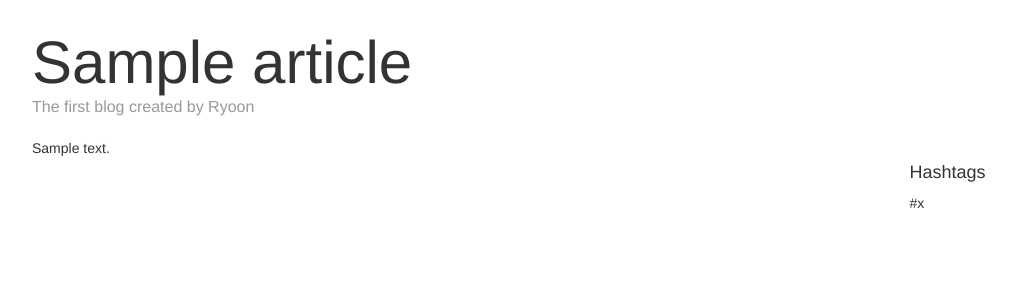
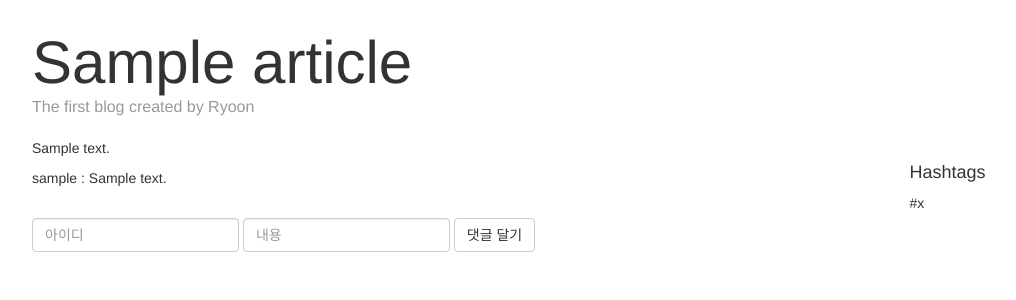
Before and after one commit to verycys/blog-for-office-worker, a Django app: template templates/detail.html in a window 1280 px wide. Shown: the part 40-340 px from the top of the page, without its empty margins (38-1054 px from the left). Run offline with Django 3.2, Linux system fonts and the light colour scheme; the template is opened without the code that fills it: most values are stand-ins (such as "Sample title", 1, 10 or a date in 2020); some libraries are stand-ins or nearby versions.

Commit message:
Add comments on detail.html

```diff
--- a/feed/models.py
+++ b/feed/models.py
@@ -29,7 +29,11 @@ class Article(models.Model):
         return self.title
 
 class Comment(models.Model):
-    article = models.ForeignKey(Article, on_delete=models.CASCADE)
+    article = models.ForeignKey(
+        Article,
+        related_name="article_comments",
+        on_delete=models.CASCADE
+    )
     username = models.CharField(max_length=50)
     content = models.CharField(max_length=200)
 
--- a/static/css/base.css
+++ b/static/css/base.css
@@ -49,3 +49,7 @@
     padding-left: 0;
     list-style: none;
 }
+
+.reply-form {
+  margin-top: 30px;
+}
--- a/templates/detail.html
+++ b/templates/detail.html
@@ -10,6 +10,27 @@
     <div class="col-sm-8">
       <div class="blog-post">
         <p>{{ article.content }}</p>
+      </div>
+      <div>
+        {% for comment in article.article_comments.all %}
+          <div>{{ comment.username }} : {{ comment.content }}</div>
+        {% endfor %}
+      </div>
+      <div class="reply-form">
+        <form class="form-inline" method="post" action="">
+          {% csrf_token %}
+          <div>
+            <div class="form-group">
+              <input placeholder="아이디" class="form-control" name="username"/>
+            </div>
+            <div class="form-group">
+              <input placeholder="내용" class="form-control" name="content"/>
+            </div>
+            <div class="form-group">
+              <button class="btn btn-default" type="submit">댓글 달기</button>
+            </div>
+          </div>
+        </form>
       </div>
     </div>
     <div class="col-sm-3 col-sm-offset-1 blog-sidebar">
```
Also changed, not shown: feed/views.py (+23 -1 lines).
